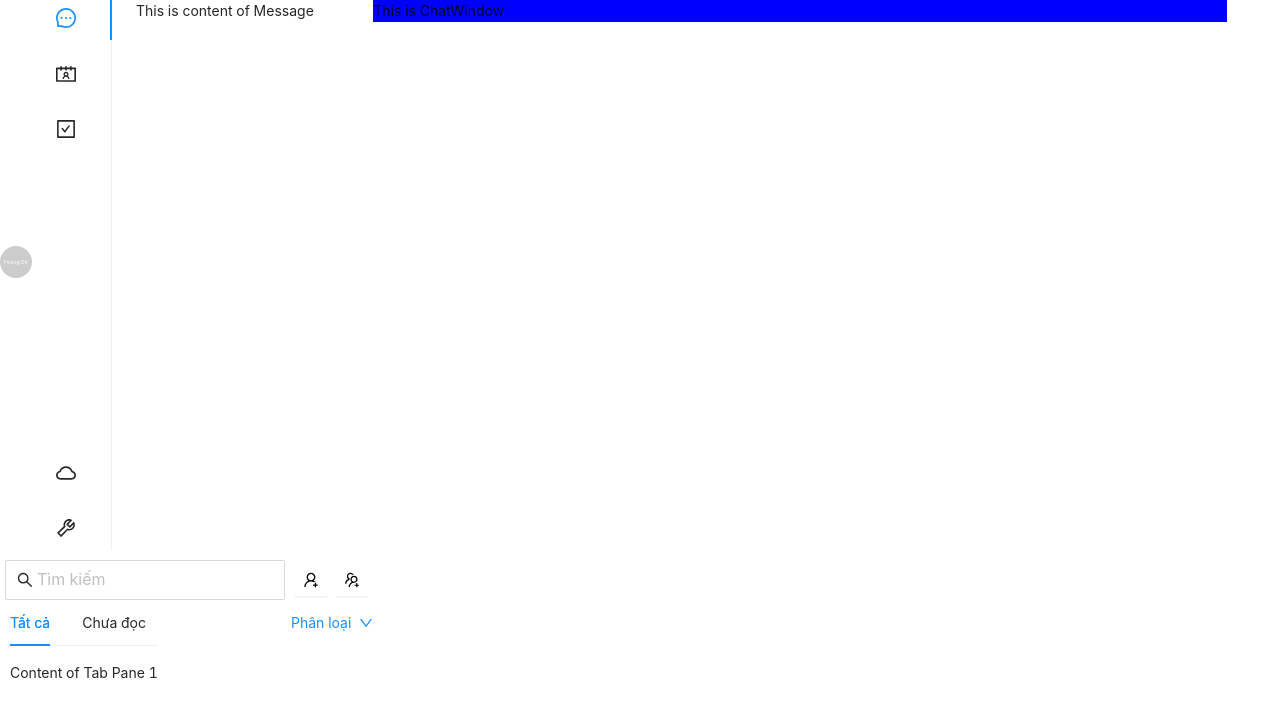
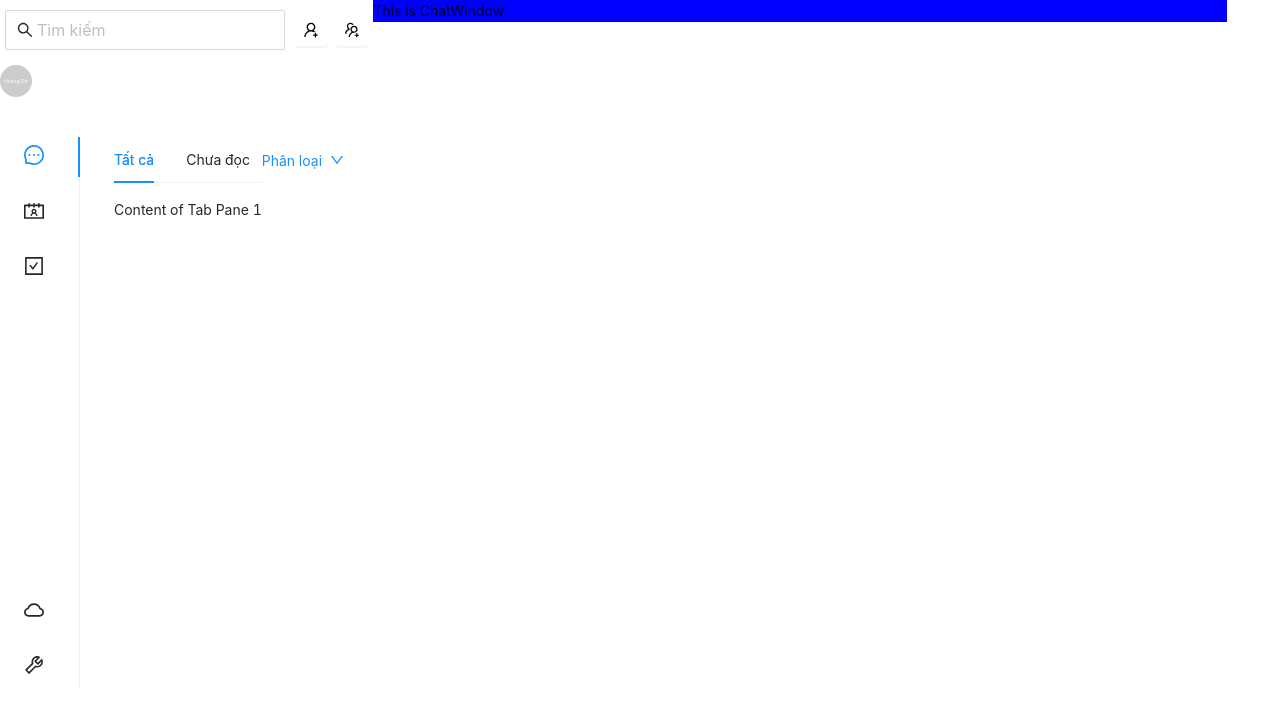
Before and after one commit to nguazzz/CNM_TH, a React (Create React App) app in the folder chat-app/: page / in a window 1280 px wide. Shown: the top 716 px of the page. Built offline with nearby package versions, Linux system fonts and the light colour scheme.

Commit message:
sap xong sidebar :)))

```diff
--- a/chat-app/src/components/ChatRoom/Account.js
+++ b/chat-app/src/components/ChatRoom/Account.js
@@ -1,4 +1,14 @@
-import { Avatar, Col, Row, Radio, Space, Tabs } from "antd";
+import {
+  Avatar,
+  Col,
+  Row,
+  Radio,
+  Space,
+  Tabs,
+  Dropdown,
+  Menu,
+  Switch,
+} from "antd";
 import React, { useState } from "react";
 import { Tooltip, Button } from "antd";
 import {
@@ -8,9 +18,75 @@ import {
   MessageOutlined,
   ToolOutlined,
   WalletOutlined,
+  DownOutlined,
+  BarsOutlined,
 } from "@ant-design/icons";
 
+function getItem(label, key, icon, children, type) {
+  return {
+    key,
+    icon,
+    children,
+    label,
+    type,
+  };
+}
+//Khai bao items menu ba cham
+const items = [
+  getItem("", "sub1", <BarsOutlined />, [
+    getItem("Đánh dấu đã đọc", "1"),
+    getItem("Gửi tin đồng thời", "2"),
+    getItem("Trở lại giao diện cơ bản", "3"),
+  ]),
+];
+
+const onChange = (checked) => {
+  console.log(`switch to ${checked}`);
+};
+
+//khai bao item menu Phan loai
+const menu = (
+  <Menu
+    items={[
+      {
+        key: "1",
+        label: (
+          <>
+            <p>Chọn nhiều</p>
+            <Switch defaultChecked onChange={onChange} />
+          </>
+        ),
+      },
+      {
+        key: "2",
+        label: <p>Khách hàng</p>,
+      },
+      {
+        key: "3",
+        label: <p>Gia đình</p>,
+      },
+      {
+        key: "4",
+        danger: true,
+        label: "Tin nhắn từ người lạ",
+      },
+    ]}
+  />
+);
 export default function Account() {
+  // khai bao bien doi mau cho option menubar
+  const [theme, setTheme] = useState("dark");
+  const [current, setCurrent] = useState("1");
+
+  // doi mau toi -> sang
+  const changeTheme = (values) => {
+    setTheme(values ? "dark" : "light");
+  };
+
+  const onClick = (e) => {
+    console.log("click", e);
+    setCurrent(e.key);
+  };
   return (
     <Row
       style={{
@@ -31,7 +107,33 @@ export default function Account() {
             }
             key="tab1"
           >
-            <div>This is content of Message</div>
+            <div>
+              <Row
+                style={{
+                  alignItems: "center",
+                  justifyContent: "space-between",
+                  border: 0.5,
+                  borderColor: "#000000",
+                }}
+              >
+                <Tabs defaultActiveKey="1" style={{ marginLeft: 10 }}>
+                  <Tabs.TabPane tab="Tất cả" key="1">
+                    Content of Tab Pane 1
+                  </Tabs.TabPane>
+                  <Tabs.TabPane tab="Chưa đọc" key="2">
+                    Content of Tab Pane 2
+                  </Tabs.TabPane>
+                </Tabs>
+                <Dropdown overlay={menu} trigger={["click"]}>
+                  <a onClick={(e) => e.preventDefault()}>
+                    <Space style={{ marginBottom: 37 }}>
+                      Phân loại
+                      <DownOutlined />
+                    </Space>
+                  </a>
+                </Dropdown>
+              </Row>
+            </div>
           </Tabs.TabPane>
           <Tabs.TabPane
             tab={
--- a/chat-app/src/components/ChatRoom/MessageList.js
+++ /dev/null
@@ -1,115 +0,0 @@
-import { Col, Row, Tooltip, Button, Dropdown, Menu, Space } from "antd";
-import { Input, Tabs, Switch } from "antd";
-import {
-  SearchOutlined,
-  UserAddOutlined,
-  UsergroupAddOutlined,
-  DownOutlined,
-  SmileOutlined,
-  BarsOutlined,
-} from "@ant-design/icons";
-import React, { useState } from "react";
-
-//Ham lay gia tri cho menu ba cham
-function getItem(label, key, icon, children, type) {
-  return {
-    key,
-    icon,
-    children,
-    label,
-    type,
-  };
-}
-//Khai bao items menu ba cham
-const items = [
-  getItem("", "sub1", <BarsOutlined />, [
-    getItem("Đánh dấu đã đọc", "1"),
-    getItem("Gửi tin đồng thời", "2"),
-    getItem("Trở lại giao diện cơ bản", "3"),
-  ]),
-];
-
-const onChange = (checked) => {
-  console.log(`switch to ${checked}`);
-};
-
-//khai bao item menu Phan loai
-const menu = (
-  <Menu
-    items={[
-      {
-        key: "1",
-        label: (
-          <>
-            <p>Chọn nhiều</p>
-            <Switch defaultChecked onChange={onChange} />
-          </>
-        ),
-      },
-      {
-        key: "2",
-        label: <p>Khách hàng</p>,
-      },
-      {
-        key: "3",
-        label: <p>Gia đình</p>,
-      },
-      {
-        key: "4",
-        danger: true,
-        label: "Tin nhắn từ người lạ",
-      },
-    ]}
-  />
-);
-
-export default function MessageList() {
-  // khai bao bien doi mau cho option menubar
-  const [theme, setTheme] = useState("dark");
-  const [current, setCurrent] = useState("1");
-
-  // doi mau toi -> sang
-  const changeTheme = (values) => {
-    setTheme(values ? "dark" : "light");
-  };
-
-  const onClick = (e) => {
-    console.log("click", e);
-    setCurrent(e.key);
-  };
-
-  return (
-    <Row
-      style={{
-        alignItems: "center",
-        justifyContent: "space-between",
-        border: 0.5,
-        borderColor: "#000000",
-      }}
-    >
-      <Tabs defaultActiveKey="1" style={{ marginLeft: 10 }}>
-        <Tabs.TabPane tab="Tất cả" key="1">
-          Content of Tab Pane 1
-        </Tabs.TabPane>
-        <Tabs.TabPane tab="Chưa đọc" key="2">
-          Content of Tab Pane 2
-        </Tabs.TabPane>
-      </Tabs>
-      <Dropdown overlay={menu} trigger={["click"]}>
-        <a onClick={(e) => e.preventDefault()}>
-          <Space style={{ marginBottom: 37 }}>
-            Phân loại
-            <DownOutlined />
-          </Space>
-        </a>
-      </Dropdown>
-      {/* <Menu>
-        theme={theme}
-        onClick={onClick}
-        defaultOpenKeys={["sub1"]}
-        selectedKeys={[current]}
-        mode="inline" items={items}
-      </Menu> */}
-    </Row>
-  );
-}
--- a/chat-app/src/components/ChatRoom/SideBar.js
+++ b/chat-app/src/components/ChatRoom/SideBar.js
@@ -1,29 +1,20 @@
-import { Col, Row, Tooltip, Button } from "antd";
-import { Input, Tabs, tabPosition } from "antd";
-import {
-  SearchOutlined,
-  UserAddOutlined,
-  UsergroupAddOutlined,
-} from "@ant-design/icons";
+import { Col, Row } from "antd";
+
 import React from "react";
 import Search from "./Search";
-import MessageList from "./MessageList";
 import Account from "./Account";
 
 export default function SideBar() {
   return (
     <Row>
+      <Col span={24}>
+        <Search />
+      </Col>
       <Row align="left">
         <Col>
           <Account />
         </Col>
       </Row>
-      <Col span={24}>
-        <Search />
-      </Col>
-      <Col span={24}>
-        <MessageList />
-      </Col>
     </Row>
   );
 }
```
